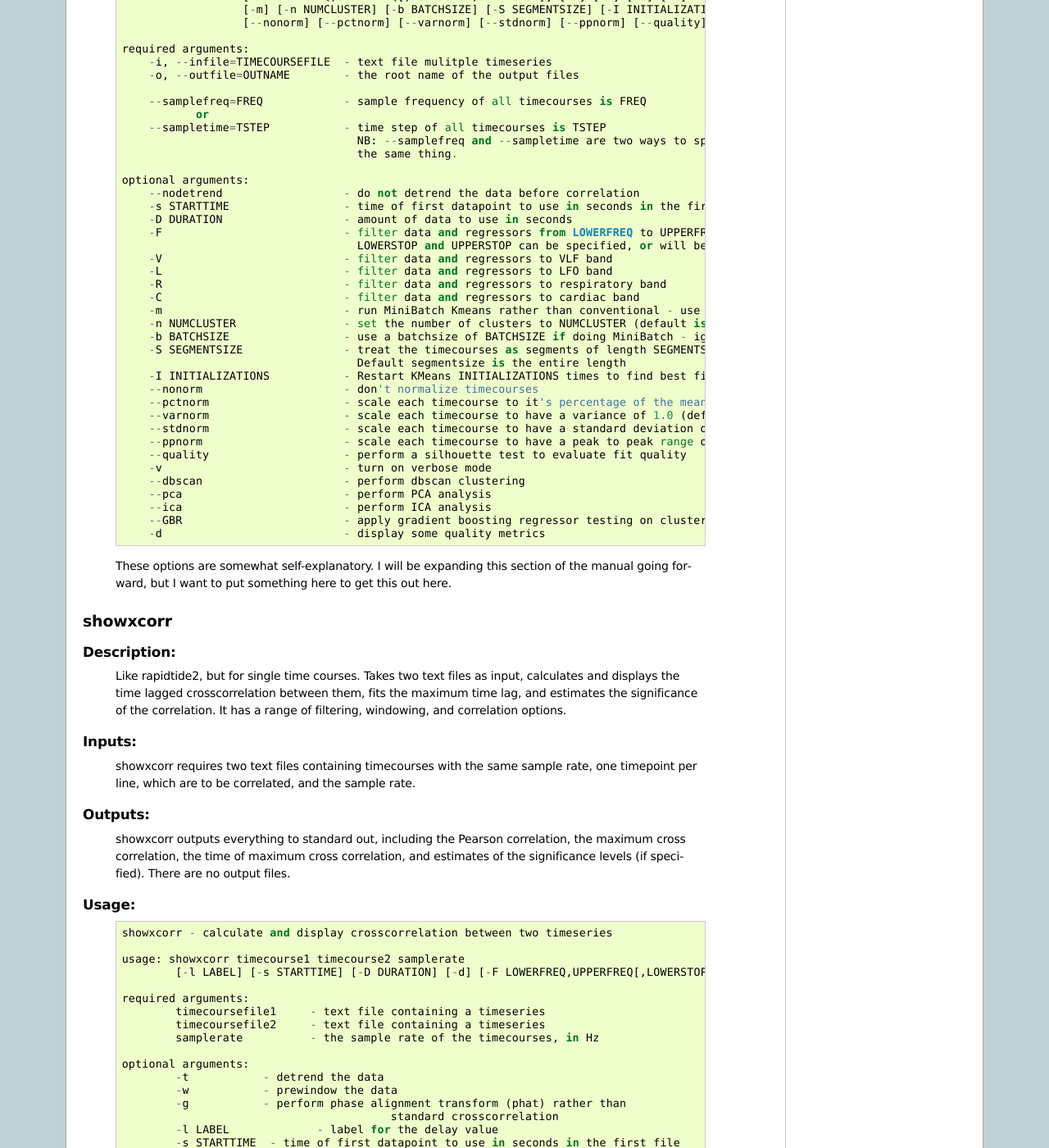
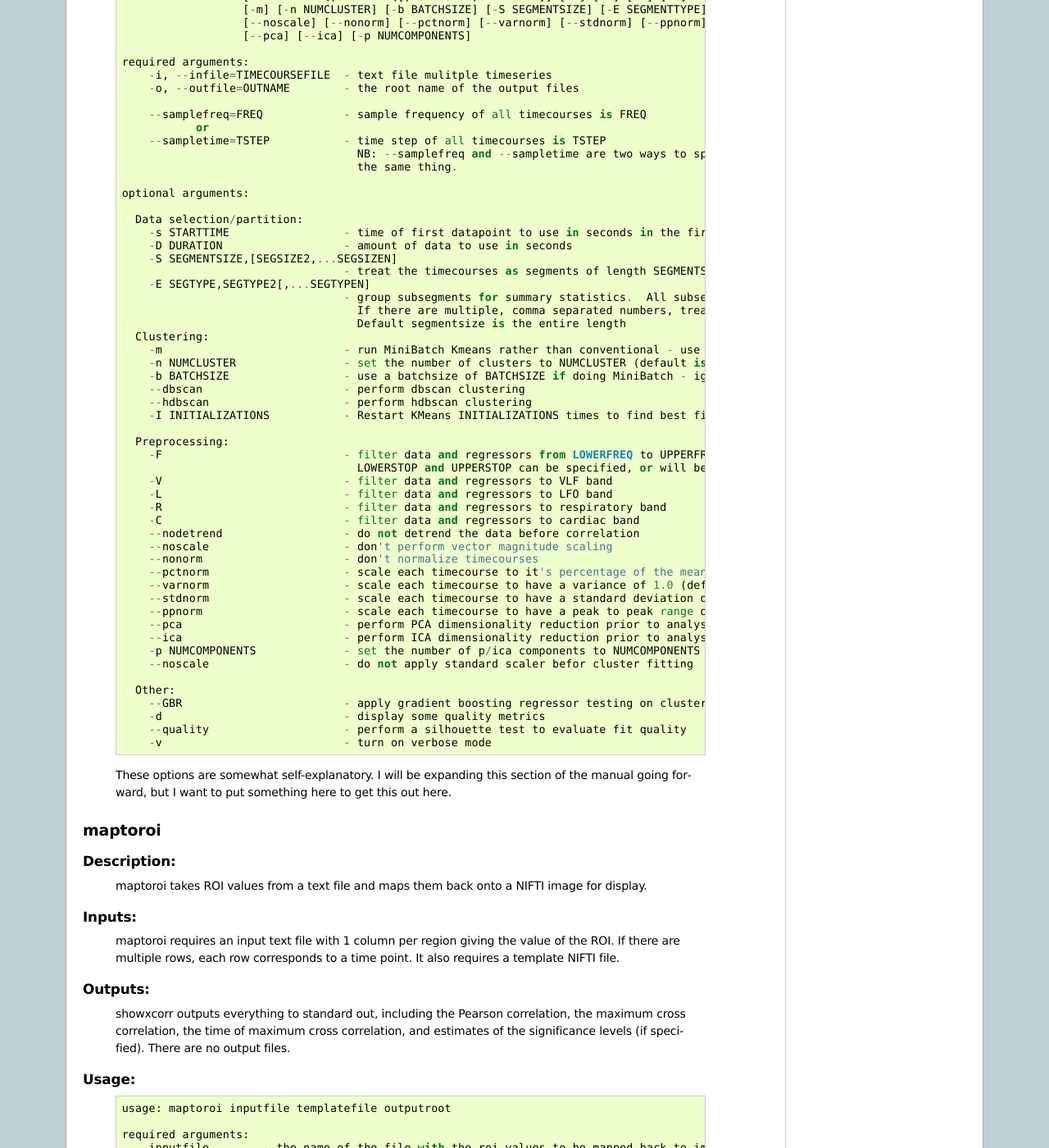
Before and after one commit to bbfrederick/capcalc, a Sphinx documentation site: the page built from docs/index.rst, in a window 1280 px wide and 1400 px high, scrolled down 2394 px. Shown: the whole window at 82% size. Built offline with Sphinx 7.4.7, drawn with Linux system fonts in a browser that asks for light colours; some of the changed text lies outside the part shown.

Commit message:
Updating manual for new usage information

```diff
--- a/docs/index.rst
+++ b/docs/index.rst
@@ -115,8 +115,9 @@ Usage:
 		usage: capfromtcs -i timecoursefile -o outputfile --samplefreq=FREQ --sampletime=TSTEP
 				  [--nodetrend] [-s STARTTIME] [-D DURATION]
 				  [-F LOWERFREQ,UPPERFREQ[,LOWERSTOP,UPPERSTOP]] [-V] [-L] [-R] [-C]
-				  [-m] [-n NUMCLUSTER] [-b BATCHSIZE] [-S SEGMENTSIZE] [-I INITIALIZATIONS]
-				  [--nonorm] [--pctnorm] [--varnorm] [--stdnorm] [--ppnorm] [--quality]
+				  [-m] [-n NUMCLUSTER] [-b BATCHSIZE] [-S SEGMENTSIZE] [-E SEGMENTTYPE] [-I INITIALIZATIONS]
+				  [--noscale] [--nonorm] [--pctnorm] [--varnorm] [--stdnorm] [--ppnorm] [--quality]
+				  [--pca] [--ica] [-p NUMCOMPONENTS]
 
 		required arguments:
 		    -i, --infile=TIMECOURSEFILE  - text file mulitple timeseries
@@ -129,51 +130,63 @@ Usage:
 						   the same thing.
 
 		optional arguments:
-		    --nodetrend                  - do not detrend the data before correlation
+
+		  Data selection/partition:
 		    -s STARTTIME                 - time of first datapoint to use in seconds in the first file
 		    -D DURATION                  - amount of data to use in seconds
+		    -S SEGMENTSIZE,[SEGSIZE2,...SEGSIZEN]
+						 - treat the timecourses as segments of length SEGMENTSIZE for preprocessing.
+		    -E SEGTYPE,SEGTYPE2[,...SEGTYPEN]
+						 - group subsegments for summary statistics.  All subsegments in the same group must be the same length
+						   If there are multiple, comma separated numbers, treat these as subsegment lengths.
+						   Default segmentsize is the entire length
+		  Clustering:
+		    -m                           - run MiniBatch Kmeans rather than conventional - use with very large datasets
+		    -n NUMCLUSTER                - set the number of clusters to NUMCLUSTER (default is 8)
+		    -b BATCHSIZE                 - use a batchsize of BATCHSIZE if doing MiniBatch - ignored if not.  Default is 1000
+		    --dbscan                     - perform dbscan clustering
+		    --hdbscan                    - perform hdbscan clustering
+		    -I INITIALIZATIONS           - Restart KMeans INITIALIZATIONS times to find best fit (default is 1000)
+
+		  Preprocessing:
 		    -F                           - filter data and regressors from LOWERFREQ to UPPERFREQ.
 						   LOWERSTOP and UPPERSTOP can be specified, or will be calculated automatically
 		    -V                           - filter data and regressors to VLF band
 		    -L                           - filter data and regressors to LFO band
 		    -R                           - filter data and regressors to respiratory band
 		    -C                           - filter data and regressors to cardiac band
-		    -m                           - run MiniBatch Kmeans rather than conventional - use with very large datasets
-		    -n NUMCLUSTER                - set the number of clusters to NUMCLUSTER (default is 8)
-		    -b BATCHSIZE                 - use a batchsize of BATCHSIZE if doing MiniBatch - ignored if not.  Default is 1000
-		    -S SEGMENTSIZE               - treat the timecourses as segments of length SEGMENTSIZE for preprocessing.
-						   Default segmentsize is the entire length
-		    -I INITIALIZATIONS           - Restart KMeans INITIALIZATIONS times to find best fit (default is 1000)
+		    --nodetrend                  - do not detrend the data before correlation
+		    --noscale                    - don't perform vector magnitude scaling
 		    --nonorm                     - don't normalize timecourses
 		    --pctnorm                    - scale each timecourse to it's percentage of the mean
 		    --varnorm                    - scale each timecourse to have a variance of 1.0 (default)
 		    --stdnorm                    - scale each timecourse to have a standard deviation of 1.0
 		    --ppnorm                     - scale each timecourse to have a peak to peak range of 1.0
+		    --pca                        - perform PCA dimensionality reduction prior to analysis
+		    --ica                        - perform ICA dimensionality reduction prior to analysis
+		    -p NUMCOMPONENTS             - set the number of p/ica components to NUMCOMPONENTS (default is 8).  Set to -1 to estimate
+		    --noscale                    - do not apply standard scaler befor cluster fitting
+
+		  Other:
+		    --GBR                        - apply gradient boosting regressor testing on clusters
+		    -d                           - display some quality metrics
 		    --quality                    - perform a silhouette test to evaluate fit quality
 		    -v                           - turn on verbose mode
-		    --dbscan                     - perform dbscan clustering
-		    --pca                        - perform PCA analysis
-		    --ica                        - perform ICA analysis
-		    --GBR                        - apply gradient boosting regressor testing on clusters
-		    -d                           - display some quality metrics
 
 	These options are somewhat self-explanatory.  I will be expanding this section of the manual going forward, but I want to put something here to get this out here.
 
 
-showxcorr
----------
+maptoroi
+--------
 
 Description:
 ^^^^^^^^^^^^
 
-	Like rapidtide2, but for single time courses.  Takes two text files as input, calculates and displays
-	the time lagged crosscorrelation between them, fits the maximum time lag, and estimates
-	the significance of the correlation.  It has a range of filtering,
-	windowing, and correlation options.
+	maptoroi takes ROI values from a text file and maps them back onto a NIFTI image for display.
 
 Inputs:
 ^^^^^^^
-	showxcorr requires two text files containing timecourses with the same sample rate, one timepoint per line, which are to be correlated, and the sample rate.
+	maptoroi requires an input text file with 1 column per region giving the value of the ROI.  If there are multiple rows, each row corresponds to a time point.  It also requires a template NIFTI file.
 
 Outputs:
 ^^^^^^^^
@@ -184,43 +197,12 @@ Usage:
 
 	::
 
-		showxcorr - calculate and display crosscorrelation between two timeseries
-
-		usage: showxcorr timecourse1 timecourse2 samplerate
-			[-l LABEL] [-s STARTTIME] [-D DURATION] [-d] [-F LOWERFREQ,UPPERFREQ[,LOWERSTOP,UPPERSTOP]] [-V] [-L] [-R] [-C] [-t] [-w] [-f] [-g] [-z FILENAME] [-N TRIALS]
+		usage: maptoroi inputfile templatefile outputroot
 
 		required arguments:
-			timecoursefile1     - text file containing a timeseries
-			timecoursefile2     - text file containing a timeseries
-			samplerate          - the sample rate of the timecourses, in Hz
-
-		optional arguments:
-			-t 	     - detrend the data
-			-w 	     - prewindow the data
-			-g 	     - perform phase alignment transform (phat) rather than
-							standard crosscorrelation
-			-l LABEL	     - label for the delay value
-			-s STARTTIME  - time of first datapoint to use in seconds in the first file
-			-D DURATION   - amount of data to use in seconds
-			-r RANGE      - restrict peak search range to +/- RANGE seconds (default is
-							+/-15)
-			-d            - turns off display of graph
-			-F            - filter data and regressors from LOWERFREQ to UPPERFREQ.
-							LOWERSTOP and UPPERSTOP can be specified, or will be
-							calculated automatically
-			-V            - filter data and regressors to VLF band
-			-L            - filter data and regressors to LFO band
-			-R            - filter data and regressors to respiratory band
-			-C            - filter data and regressors to cardiac band
-			-T            - trim data to match
-			-A            - print data on a single summary line
-			-a            - if summary mode is on, add a header line showing what values
-							mean
-			-f            - negate (flip) second regressor
-			-z FILENAME   - use the columns of FILENAME as controlling variables and
-							return the partial correlation
-			-N TRIALS     - estimate significance thresholds by Monte Carlo with TRIALS
-							repetition
+		    inputfile        - the name of the file with the roi values to be mapped back to image space
+		    templatefile     - the name of the template region file
+		    outputfile       - the name of the output nifti file
 
 
 tidepool
```
